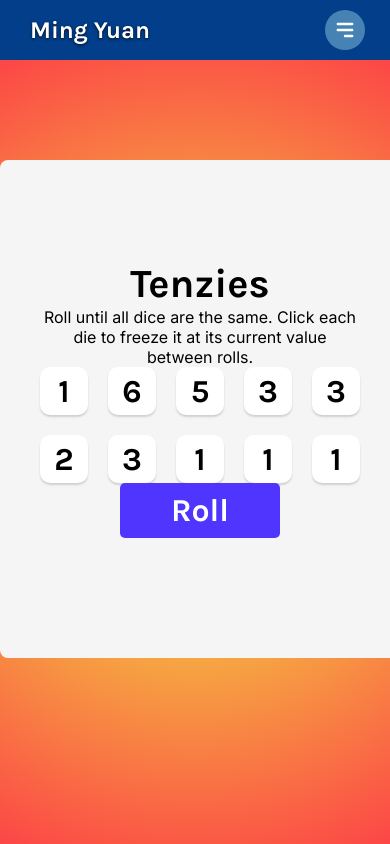
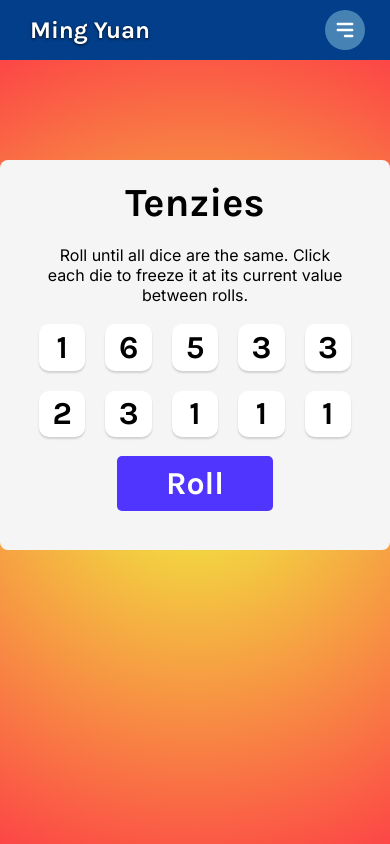
Before and after one commit to mingyuanc/Tenzies, a React (Vite) app: page / in a window 390 px wide. Built offline with nearby package versions, Linux system fonts and the light colour scheme.

Commit message:
optimised for mobile

```diff
--- a/src/App.css
+++ b/src/App.css
@@ -46,10 +46,8 @@ a:visited {
 }
 
 .gameContainer {
-  padding: 100px 0px;
   width: 100%;
   max-width: 1000px;
-  min-width: 400px;
   aspect-ratio: 1;
   margin: auto;
   border-radius: 8px;
```
